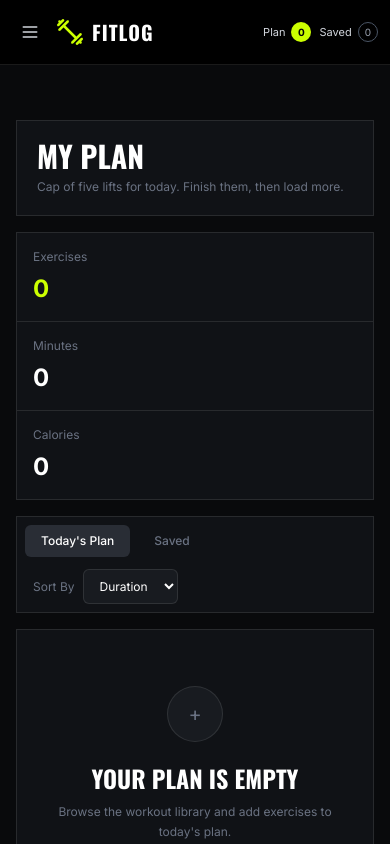
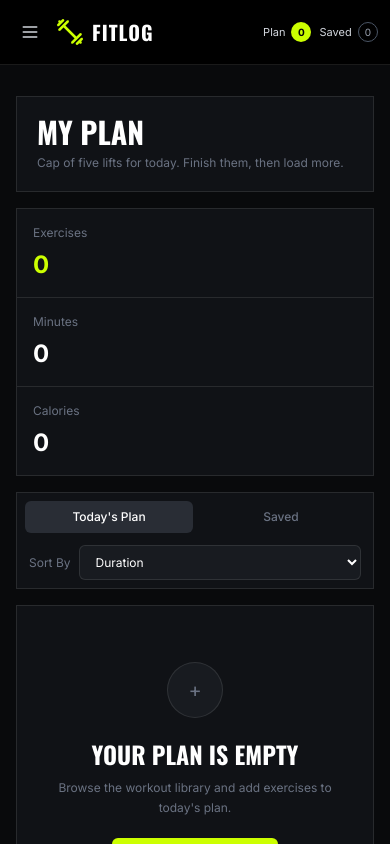
Before and after one commit to nazmulofficial/FIT_WEB_B14, a Next.js app: page /my-plan in a window 390 px wide. Shown: the top 844 px of the page. Built offline with nearby package versions, Linux system fonts and the light colour scheme.

Commit message:
last update responsive

```diff
--- a/src/app/my-plan/page.jsx
+++ b/src/app/my-plan/page.jsx
@@ -27,13 +27,9 @@ const MyPlan = () => {
   const currentWorkouts =
     activeTab === "saved" ? saved : plan;
 
-  const sortedWorkouts = [...currentWorkouts].sort(
-    (a, b) => {
+  const sortedWorkouts = [...currentWorkouts].sort((a, b) => {
     if (sortBy === "duration") {
-        return (
-          Number(a.duration || 0) -
-          Number(b.duration || 0)
-        );
+      return Number(a.duration || 0) - Number(b.duration || 0);
     }
 
     if (sortBy === "calories") {
@@ -51,8 +47,7 @@ const MyPlan = () => {
     }
 
     return 0;
-    }
-  );
+  });
 
   const totalMinutes = plan.reduce(
     (total, workout) =>
@@ -89,7 +84,7 @@ const MyPlan = () => {
   };
 
   return (
-    <main className="min-h-screen bg-[#090a0c] px-4 py-30 text-white sm:px-6 lg:px-8">
+    <main className="min-h-screen bg-[#090a0c] px-4 py-24 text-white sm:px-6 sm:py-28 lg:px-8">
       <section className="mx-auto max-w-7xl">
 
         <div className="border border-white/10 bg-[#101216] px-5 py-5 sm:px-7">
@@ -103,7 +98,6 @@ const MyPlan = () => {
         </div>
 
         <div className="mt-4 grid grid-cols-1 border border-white/10 bg-[#101216] sm:grid-cols-3">
-
           <div className="border-b border-white/10 px-4 py-4 sm:border-b-0 sm:border-r">
             <p className="text-xs text-gray-500">
               Exercises
@@ -133,17 +127,15 @@ const MyPlan = () => {
               {totalCalories}
             </p>
           </div>
-
         </div>
 
         <div className="mt-4 flex flex-col gap-3 border border-white/10 bg-[#101216] p-2 sm:flex-row sm:items-center sm:justify-between">
 
-          <div className="flex items-center gap-2">
-
+          <div className="flex w-full items-center gap-1 sm:w-auto sm:gap-2">
             <button
               type="button"
               onClick={() => handleTabChange("plan")}
-              className={`rounded-md px-4 py-2 text-xs font-medium transition ${
+              className={`flex-1 rounded-md px-3 py-2 text-xs font-medium transition sm:flex-none sm:px-4 ${
                 activeTab === "plan"
                   ? "bg-[#292d35] text-white"
                   : "text-gray-500 hover:bg-white/5 hover:text-white"
@@ -155,7 +147,7 @@ const MyPlan = () => {
             <button
               type="button"
               onClick={() => handleTabChange("saved")}
-              className={`rounded-md px-4 py-2 text-xs font-medium transition ${
+              className={`flex-1 rounded-md px-3 py-2 text-xs font-medium transition sm:flex-none sm:px-4 ${
                 activeTab === "saved"
                   ? "bg-[#292d35] text-white"
                   : "text-gray-500 hover:bg-white/5 hover:text-white"
@@ -163,11 +155,9 @@ const MyPlan = () => {
             >
               Saved
             </button>
-
           </div>
 
-          <div className="flex items-center gap-2 px-2">
-
+          <div className="flex w-full items-center justify-between gap-2 px-1 sm:w-auto sm:justify-end sm:px-2">
             <span className="text-xs text-gray-500">
               Sort By
             </span>
@@ -175,7 +165,7 @@ const MyPlan = () => {
             <select
               value={sortBy}
               onChange={(e) => setSortBy(e.target.value)}
-              className="rounded-md border border-white/10 bg-[#181b20] px-3 py-2 text-xs text-white outline-none focus:border-[#ccff00]"
+              className="flex-1 rounded-md border border-white/10 bg-[#181b20] px-3 py-2 text-xs text-white outline-none focus:border-[#ccff00] sm:flex-none"
             >
               <option value="duration">
                 Duration
@@ -189,15 +179,11 @@ const MyPlan = () => {
                 Rating
               </option>
             </select>
-
           </div>
-
         </div>
 
         {sortedWorkouts.length === 0 ? (
-
           <div className="mt-4 flex min-h-[330px] flex-col items-center justify-center border border-white/10 bg-[#101216] px-5 text-center">
-
             <div className="flex h-14 w-14 items-center justify-center rounded-full border border-white/10 bg-[#181b20]">
               <span className="text-xl text-gray-500">
                 {activeTab === "saved" ? "♡" : "+"}
@@ -222,31 +208,26 @@ const MyPlan = () => {
             >
               Browse Workouts
             </Link>
-
           </div>
-
         ) : (
-
           <div className="mt-4 space-y-4">
 
             {sortedWorkouts.map((workout) => {
-
-              const isCompleted =
-                completed.includes(workout.id);
+              const isCompleted = completed.includes(workout.id);
 
               return (
                 <div
                   key={workout.id}
-                  className={`w-full overflow-hidden rounded-2xl border bg-[#13161c] p-4 transition ${
+                  className={`w-full overflow-hidden rounded-2xl border bg-[#13161c] p-3 transition sm:p-4 ${
                     isCompleted
                       ? "border-[#ccff00]/40"
                       : "border-white/10 hover:border-white/20"
                   }`}
                 >
 
-                  <div className="flex w-full items-center gap-4">
+                  <div className="flex w-full flex-col gap-4 lg:flex-row lg:items-center">
 
-                    <div className="h-24 w-36 shrink-0 overflow-hidden rounded-xl border border-white/10">
+                    <div className="h-48 w-full shrink-0 overflow-hidden rounded-xl border border-white/10 sm:h-56 lg:h-24 lg:w-36">
                       <img
                         src={workout.image}
                         alt={workout.name}
@@ -270,7 +251,7 @@ const MyPlan = () => {
                       </div>
 
                       <h2
-                        className={`mt-2 truncate font-oswald text-xl font-bold uppercase ${
+                        className={`mt-2 break-words font-oswald text-xl font-bold uppercase ${
                           isCompleted
                             ? "text-[#ccff00]"
                             : "text-white"
@@ -279,12 +260,11 @@ const MyPlan = () => {
                         {workout.name}
                       </h2>
 
-                      <p className="truncate text-xs text-gray-500">
+                      <p className="mt-1 break-words text-xs text-gray-500">
                         {workout.equipment}
                       </p>
 
-                      <div className="mt-2 flex items-center gap-4 text-xs text-gray-400">
-
+                      <div className="mt-3 flex flex-wrap items-center gap-x-4 gap-y-2 text-xs text-gray-400">
                         <span>
                           ◷ {workout.duration} min
                         </span>
@@ -296,16 +276,14 @@ const MyPlan = () => {
                         <span>
                           ☆ {workout.rating}
                         </span>
-
+                      </div>
                     </div>
 
-                    </div>
-
-                    <div className="flex shrink-0 items-center gap-3">
+                    <div className="flex w-full flex-col gap-2 sm:flex-row lg:w-auto lg:shrink-0 lg:items-center lg:gap-3">
 
                       <Link
                         href={`/workout/${workout.id}`}
-                        className="whitespace-nowrap rounded-full border border-white/20 px-5 py-2.5 text-xs font-medium text-gray-300 transition hover:border-[#ccff00] hover:text-[#ccff00]"
+                        className="flex w-full items-center justify-center whitespace-nowrap rounded-full border border-white/20 px-5 py-2.5 text-xs font-medium text-gray-300 transition hover:border-[#ccff00] hover:text-[#ccff00] sm:w-auto"
                       >
                         View Details
                       </Link>
@@ -313,18 +291,14 @@ const MyPlan = () => {
                       {activeTab === "plan" && (
                         <button
                           type="button"
-                          onClick={() =>
-                            handleDone(workout.id)
-                          }
-                          className={`flex items-center gap-2 whitespace-nowrap rounded-full px-5 py-2.5 text-xs font-bold transition ${
+                          onClick={() => handleDone(workout.id)}
+                          className={`flex w-full items-center justify-center gap-2 whitespace-nowrap rounded-full px-5 py-2.5 text-xs font-bold transition sm:w-auto ${
                             isCompleted
                               ? "bg-[#242820] text-[#ccff00]"
                               : "bg-[#ccff00] text-black hover:bg-[#d8ff3d]"
                           }`}
                         >
-                          <span>
-                            {isCompleted ? "✓" : "✓"}
-                          </span>
+                          <span>✓</span>
 
                           <span>
                             {isCompleted
@@ -336,26 +310,20 @@ const MyPlan = () => {
 
                       <button
                         type="button"
-                        onClick={() =>
-                          handleRemove(workout.id)
-                        }
-                        className="flex h-10 w-10 shrink-0 items-center justify-center rounded-full text-xl text-gray-500 transition hover:bg-red-500/10 hover:text-red-400"
+                        onClick={() => handleRemove(workout.id)}
+                        className="flex h-10 w-full shrink-0 items-center justify-center rounded-full text-xl text-gray-500 transition hover:bg-red-500/10 hover:text-red-400 sm:w-10"
+                        aria-label={`Remove ${workout.name}`}
                       >
                         ×
                       </button>
-
                     </div>
-
                   </div>
-
                 </div>
               );
             })}
 
           </div>
-
         )}
-
       </section>
     </main>
   );
```
Lines whose indentation alone changed are shown as unchanged.
